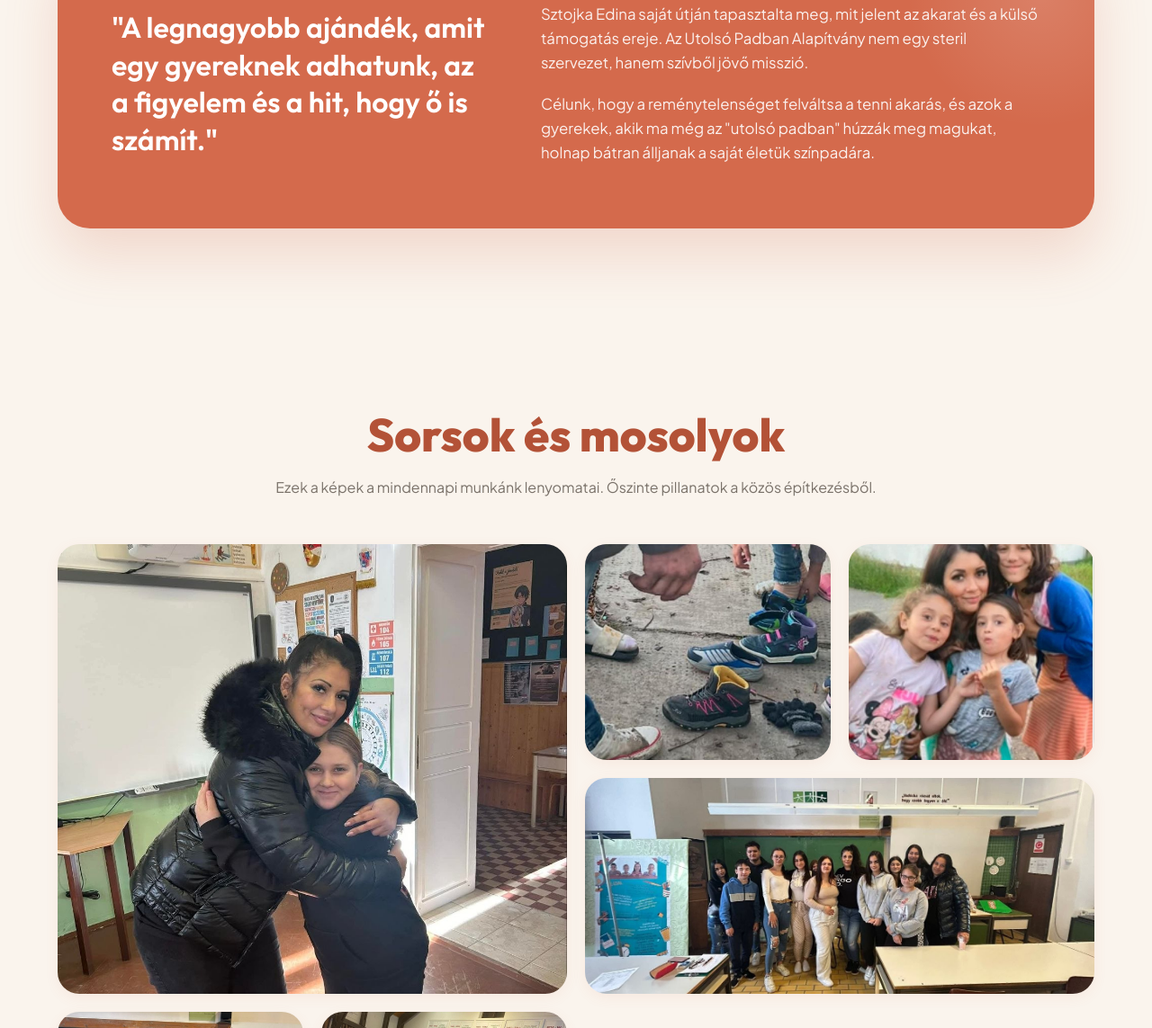
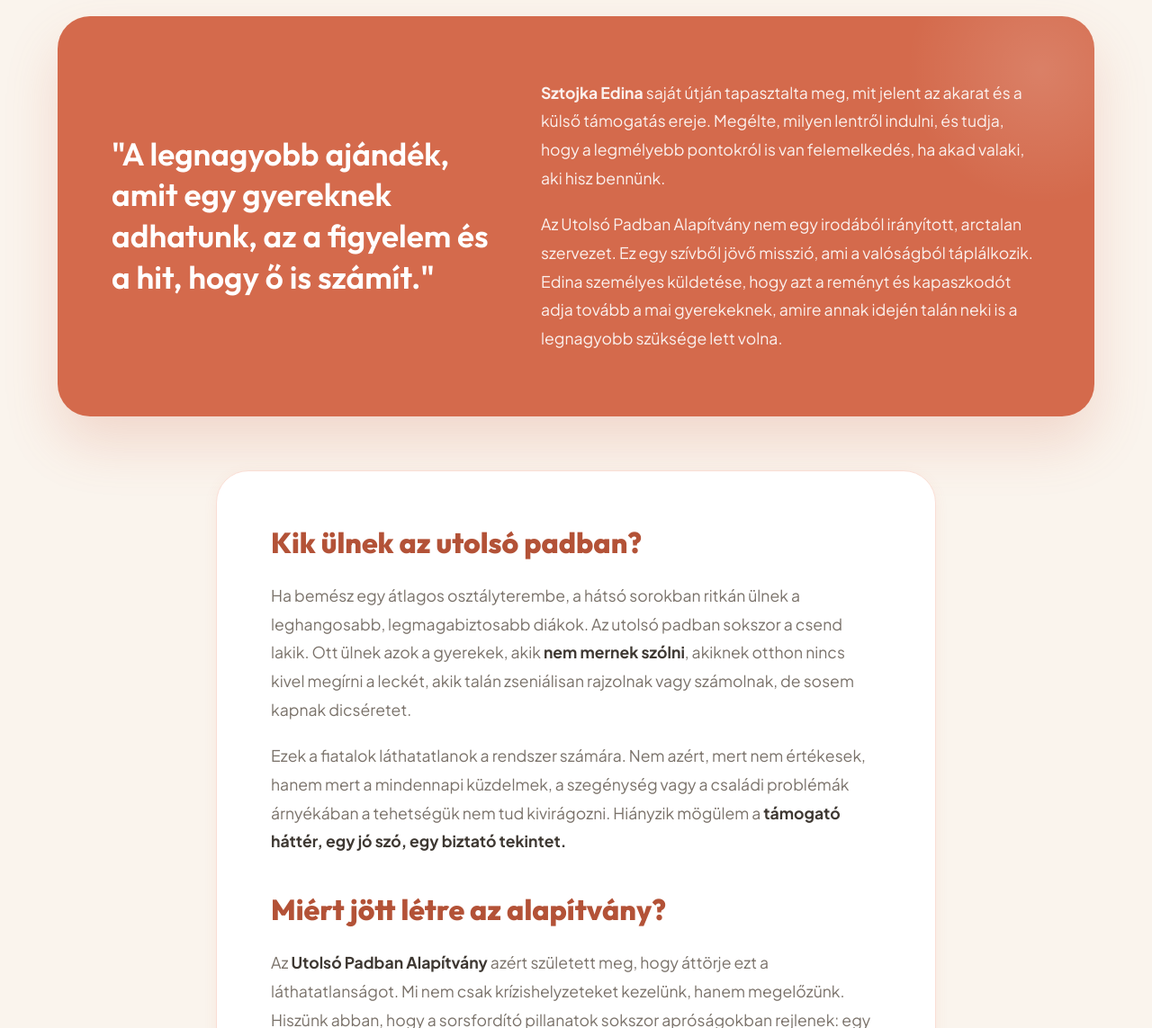
Before and after one commit to faqulord/Edina, a website: page public/index.html in a window 1280 px wide. Shown: the part 1657-2800 px from the top of the page at 90% size. Drawn offline with nearby package versions, Linux system fonts and the light colour scheme.

Commit message:
Update index.html

```diff
--- a/public/index.html
+++ b/public/index.html
@@ -8,22 +8,22 @@
 
     <link rel="preconnect" href="https://fonts.googleapis.com" />
     <link rel="preconnect" href="https://fonts.gstatic.com" crossorigin />
-    <link href="https://fonts.googleapis.com/css2?family=Outfit:wght@400;600;800&family=Plus+Jakarta+Sans:wght@400;500;700&display=swap" rel="stylesheet" />
+    <link href="https://fonts.googleapis.com/css2?family=Outfit:wght@400;600;800&family=Plus+Jakarta+Sans:wght@400;500;700;800&display=swap" rel="stylesheet" />
 
     <link href="https://unpkg.com/aos@2.3.1/dist/aos.css" rel="stylesheet">
 
     <style>
         :root {
-            /* MELEG, ORGANIKUS SZÍNPALETTA - Nincs sterilitás */
-            --bg-body: #FAF4ED;         /* Meleg homokszín alap */
-            --bg-section: #F2E3D5;      /* Kicsit sötétebb, tört bézs a szekciók elkülönítésére */
-            --primary: #D46A4C;         /* Meleg terrakotta / agyag - emberi, barátságos */
-            --primary-light: #FADED5;   /* Halvány terrakotta */
+            /* MELEG, ORGANIKUS SZÍNPALETTA */
+            --bg-body: #FAF4ED;
+            --bg-section: #F2E3D5;
+            --primary: #D46A4C;
+            --primary-light: #FADED5;
             --primary-dark: #B35237;
-            --accent: #E89E2E;          /* Napsárga / meleg okker */
+            --accent: #E89E2E;
             --accent-hover: #CC8722;
-            --text-dark: #3E3832;       /* Mély, meleg barnás-szürke (nem rideg fekete) */
-            --text-muted: #7A726A;      /* Meleg szürke */
+            --text-dark: #3E3832;
+            --text-muted: #7A726A;
             --white: #FFFFFF;
 
             --shadow-sm: 0 4px 15px rgba(212, 106, 76, 0.08);
@@ -39,13 +39,13 @@
             font-family: 'Plus Jakarta Sans', sans-serif;
             background-color: var(--bg-body);
             color: var(--text-dark);
-            line-height: 1.6;
+            line-height: 1.7;
             overflow-x: hidden;
         }
 
-        h1, h2, h3, h4, .logo { font-family: 'Outfit', sans-serif; font-weight: 800; line-height: 1.15; }
+        h1, h2, h3, h4, .logo { font-family: 'Outfit', sans-serif; font-weight: 800; line-height: 1.2; }
 
-        .container { width: min(1200px, 90%); margin: 0 auto; relative; }
+        .container { width: min(1200px, 90%); margin: 0 auto; position: relative; }
 
         /* --- Organikus Háttérformák (Blobs) --- */
         .blob { position: absolute; z-index: -1; filter: blur(60px); opacity: 0.6; }
@@ -123,7 +123,7 @@
             background: var(--accent); opacity: 0.3; z-index: -1; border-radius: 10px;
         }
 
-        .hero p { font-size: 1.15rem; color: var(--text-muted); margin-bottom: 40px; max-width: 90%; line-height: 1.7; }
+        .hero p { font-size: 1.15rem; color: var(--text-muted); margin-bottom: 40px; max-width: 90%; }
         .hero-btns { display: flex; gap: 16px; flex-wrap: wrap; }
 
         .hero-img-wrapper { position: relative; padding: 15px; }
@@ -139,9 +139,8 @@
             border-radius: 50%; display: flex; align-items: center; justify-content: center; font-size: 22px;
         }
 
-        /* --- Misszió (Színezett háttérrel) --- */
+        /* --- Misszió --- */
         .section-mission { padding: 100px 0; background-color: var(--bg-section); position: relative; }
-        /* Díszítő hullám a tetején */
         .wave-top { position: absolute; top: -1px; left: 0; width: 100%; overflow: hidden; line-height: 0; }
         .wave-top svg { display: block; width: calc(130% + 1.3px); height: 50px; }
         .wave-top .shape-fill { fill: var(--bg-body); }
@@ -163,14 +162,14 @@
         .mission-card h3 { font-size: 1.4rem; margin-bottom: 16px; color: var(--text-dark); }
         .mission-card p { color: var(--text-muted); font-size: 1rem; }
 
-        /* --- Történet Rész (Meleg, sötétebb kártya) --- */
+        /* --- Történet Rész & Bővített Szöveg --- */
         .section-padding { padding: 100px 0; }
+
         .story-section {
             background: var(--primary); color: var(--white); padding: 70px 60px;
             border-radius: var(--radius-xl); position: relative; overflow: hidden;
-            box-shadow: 0 30px 60px rgba(212, 106, 76, 0.2);
+            box-shadow: 0 30px 60px rgba(212, 106, 76, 0.2); margin-bottom: 60px;
         }
-        /* Finom minta a terrakotta kártyán */
         .story-section::before {
             content: ''; position: absolute; top: 0; right: 0; width: 300px; height: 300px;
             background: radial-gradient(circle, rgba(255,255,255,0.15) 0%, transparent 70%);
@@ -178,8 +177,19 @@
         }
 
         .story-grid { display: grid; grid-template-columns: 1fr 1.3fr; gap: 50px; align-items: center; position: relative; z-index: 2; }
-        .story-quote { font-size: 2rem; font-family: 'Outfit', sans-serif; line-height: 1.3; font-weight: 600; }
-        .story-text { color: rgba(255,255,255,0.9); font-size: 1.05rem; }
+        .story-quote { font-size: clamp(1.8rem, 3vw, 2.2rem); font-family: 'Outfit', sans-serif; line-height: 1.3; font-weight: 600; }
+        .story-text { color: rgba(255,255,255,0.9); font-size: 1.1rem; line-height: 1.8; }
+
+        /* Új, olvasható marketing szöveg blokk */
+        .rich-text-block {
+            max-width: 800px; margin: 0 auto; background: var(--white);
+            padding: 60px; border-radius: var(--radius-xl); box-shadow: var(--shadow-sm);
+            border: 1px solid var(--primary-light);
+        }
+        .rich-text-block h3 { color: var(--primary-dark); font-size: 2rem; margin-bottom: 25px; }
+        .rich-text-block p { color: var(--text-muted); font-size: 1.1rem; margin-bottom: 20px; line-height: 1.8; }
+        .rich-text-block p:last-child { margin-bottom: 0; }
+        .rich-text-block strong { color: var(--text-dark); font-weight: 700; }
 
         /* --- Galéria --- */
         .gallery-grid { display: grid; grid-template-columns: repeat(4, 1fr); grid-auto-rows: 240px; gap: 20px; }
@@ -192,11 +202,10 @@
         .img-large { grid-column: span 2; grid-row: span 2; }
         .img-wide { grid-column: span 2; }
 
-        /* --- Adományozás (Barátságos, színes doboz) --- */
+        /* --- Adományozás (CTA) --- */
         .donation-block {
             background: var(--white); border-radius: var(--radius-xl); padding: 60px;
             box-shadow: var(--shadow-lg); text-align: center; border: 3px solid var(--primary-light);
-            position: relative; overflow: hidden;
         }
         .donation-block h2 { font-size: clamp(2.2rem, 4vw, 3rem); color: var(--primary-dark); }
         .donation-block p { color: var(--text-muted); font-size: 1.1rem; max-width: 650px; margin: 16px auto 0; }
@@ -217,7 +226,7 @@
         @media (max-width: 992px) {
             .hero { padding-top: 130px; text-align: center; }
             .hero-grid, .story-grid { grid-template-columns: 1fr; gap: 40px; }
-            .hero h1 span::after { display: none; } /* Mobilon a kiemelés lehet zavaró */
+            .hero h1 span::after { display: none; }
             .hero p { margin: 0 auto 30px; }
             .hero-btns { justify-content: center; }
             .hero-img-wrapper { max-width: 450px; margin: 20px auto 0; }
@@ -226,6 +235,7 @@
             .hamburger { display: block; }
             .gallery-grid { grid-template-columns: repeat(2, 1fr); grid-auto-rows: 200px; }
             .story-section { padding: 50px 30px; }
+            .rich-text-block { padding: 40px 30px; }
         }
 
         @media (max-width: 600px) {
@@ -236,6 +246,8 @@
             .gallery-grid { grid-template-columns: 1fr; grid-auto-rows: 260px; }
             .img-large, .img-wide { grid-column: span 1; grid-row: span 1; }
             .story-quote { font-size: 1.6rem; text-align: center; }
+            .rich-text-block { padding: 30px 20px; }
+            .rich-text-block h3 { font-size: 1.6rem; }
             .donation-block { padding: 40px 20px; }
             .data-item { padding: 20px; }
         }
@@ -253,7 +265,7 @@
                 <span>Utolsó Padban Alapítvány</span>
             </a>
             <div class="nav-links">
-                <a href="#kik-vagyunk">Küldetésünk</a>
+                <a href="#kik-vagyunk">Mit teszünk?</a>
                 <a href="#tortenet">A Történetünk</a>
                 <a href="#galeria">Pillanatok</a>
                 <a href="#tamogatas" class="btn btn-accent" style="padding: 10px 24px; font-size: 0.95rem;">Támogatás</a>
@@ -267,7 +279,7 @@
     </header>
 
     <div class="mobile-menu">
-        <a href="#kik-vagyunk">Küldetésünk</a>
+        <a href="#kik-vagyunk">Mit teszünk?</a>
         <a href="#tortenet">A Történetünk</a>
         <a href="#galeria">Pillanatok</a>
         <a href="#tamogatas" class="btn btn-accent">Támogatás</a>
@@ -279,10 +291,10 @@
                 <div data-aos="fade-up">
                     <span class="eyebrow">Remény. Esély. Jelenlét.</span>
                     <h1>Hogy egyetlen gyerek se maradjon az <span>utolsó padban</span>.</h1>
-                    <p>Az alapítvány célja, hogy megadjuk a kezdőlökést, a figyelmet és az elfogadást azoknak a gyerekeknek, akiket a rendszer könnyen szem elől téveszt. Valódi emberi jelenléttel segítünk.</p>
+                    <p>Minden gyermek rejt egy csodát, csak van, akinek a hangja elveszik a zajban. Célunk, hogy megtaláljuk, felemeljük és valódi, emberi jelenléttel támogassuk azokat a fiatalokat, akiket a rendszer sokszor észre sem vesz.</p>
                     <div class="hero-btns">
                         <a href="#tamogatas" class="btn btn-accent">Mellétek állok</a>
-                        <a href="#kik-vagyunk" class="btn btn-outline">Ismerj meg minket</a>
+                        <a href="#tortenet" class="btn btn-outline">Ismerd meg a miértet</a>
                     </div>
                 </div>
                 <div class="hero-img-wrapper" data-aos="zoom-in" data-aos-delay="150">
@@ -291,7 +303,7 @@
                         <div class="icon">♥</div>
                         <div>
                             <strong style="display:block; font-family: 'Outfit'; font-size: 1.15rem; color: var(--text-dark);">Valódi törődés</strong>
-                            <span style="font-size: 0.85rem; color: var(--text-muted)">Nem csak szavakban.</span>
+                            <span style="font-size: 0.85rem; color: var(--text-muted)">Ott vagyunk velük.</span>
                         </div>
                     </div>
                 </div>
@@ -304,52 +316,66 @@
                     <path d="M321.39,56.44c58-10.79,114.16-30.13,172-41.86,82.39-16.72,168.19-17.73,250.45-.39C823.78,31,906.67,72,985.66,92.83c70.05,18.48,146.53,26.09,214.34,3V0H0V27.35A600.21,600.21,0,0,0,321.39,56.44Z" class="shape-fill"></path>
                 </svg>
             </div>
-
             <div class="container">
                 <div class="section-header" data-aos="fade-up">
                     <h2>Mit teszünk a gyakorlatban?</h2>
                     <p style="color: var(--text-muted); font-size: 1.1rem;">Nem távolról osztunk tanácsokat. Ott vagyunk a közösségekben, figyelünk, mentorálunk és eszközöket adunk a kezükbe.</p>
                 </div>
-
                 <div class="grid-3">
                     <div class="mission-card" data-aos="fade-up" data-aos-delay="100">
                         <div class="card-icon-wrap">01</div>
                         <h3>Észrevesszük őket</h3>
-                        <p>Kereszttüzébe kerülnek azok a fiatalok, akik tehetségesek, vagy egyszerűen csak szeretetre vágynak, de a háttérben maradtak.</p>
+                        <p>Megkeressük azokat a fiatalokat, akik tehetségesek, intelligensek, vagy egyszerűen csak szeretetre vágynak, de a háttérben maradtak a figyelemhiány miatt.</p>
                     </div>
                     <div class="mission-card" data-aos="fade-up" data-aos-delay="200">
                         <div class="card-icon-wrap">02</div>
                         <h3>Kapaszkodót adunk</h3>
-                        <p>Fizikai és érzelmi támogatást, mentorálást biztosítunk. Közösséget építünk, ahová bátran fordulhatnak segítségért.</p>
+                        <p>Fizikai és érzelmi támogatást, mentorálást biztosítunk. Nem csak füzeteket veszünk, hanem egy megtartó közösséget építünk köréjük.</p>
                     </div>
                     <div class="mission-card" data-aos="fade-up" data-aos-delay="300">
                         <div class="card-icon-wrap">03</div>
                         <h3>Jövőképet építünk</h3>
-                        <p>A hátrányos helyzet nem szabad, hogy ítélet legyen. Megmutatjuk a kiutat, és végigkísérjük őket az odavezető úton.</p>
+                        <p>A szegénység vagy a rossz családi háttér nem ítélet. Megmutatjuk a kiutat, új perspektívákat nyitunk, és végigkísérjük őket az úton.</p>
                     </div>
                 </div>
             </div>
         </section>
 
-        <section id="tortenet" class="section-padding container">
+        <section id="tortenet" class="section-padding" style="background-color: var(--bg-body);">
+            <div class="container">
+
                 <div class="story-section" data-aos="fade-up">
                     <div class="story-grid">
                         <div class="story-quote">
                             "A legnagyobb ajándék, amit egy gyereknek adhatunk, az a figyelem és a hit, hogy ő is számít."
                         </div>
                         <div class="story-text">
-                        <p style="margin-bottom: 20px;">Sztojka Edina saját útján tapasztalta meg, mit jelent az akarat és a külső támogatás ereje. Az Utolsó Padban Alapítvány nem egy steril szervezet, hanem szívből jövő misszió.</p>
-                        <p>Célunk, hogy a reménytelenséget felváltsa a tenni akarás, és azok a gyerekek, akik ma még az "utolsó padban" húzzák meg magukat, holnap bátran álljanak a saját életük színpadára.</p>
+                            <p style="margin-bottom: 20px;"><strong>Sztojka Edina</strong> saját útján tapasztalta meg, mit jelent az akarat és a külső támogatás ereje. Megélte, milyen lentről indulni, és tudja, hogy a legmélyebb pontokról is van felemelkedés, ha akad valaki, aki hisz bennünk.</p>
+                            <p>Az Utolsó Padban Alapítvány nem egy irodából irányított, arctalan szervezet. Ez egy szívből jövő misszió, ami a valóságból táplálkozik. Edina személyes küldetése, hogy azt a reményt és kapaszkodót adja tovább a mai gyerekeknek, amire annak idején talán neki is a legnagyobb szüksége lett volna.</p>
                         </div>
                     </div>
                 </div>
+
+                <div class="rich-text-block" data-aos="fade-up">
+                    <h3>Kik ülnek az utolsó padban?</h3>
+                    <p>Ha bemész egy átlagos osztályterembe, a hátsó sorokban ritkán ülnek a leghangosabb, legmagabiztosabb diákok. Az utolsó padban sokszor a csend lakik. Ott ülnek azok a gyerekek, akik <strong>nem mernek szólni</strong>, akiknek otthon nincs kivel megírni a leckét, akik talán zseniálisan rajzolnak vagy számolnak, de sosem kapnak dicséretet.</p>
+
+                    <p>Ezek a fiatalok láthatatlanok a rendszer számára. Nem azért, mert nem értékesek, hanem mert a mindennapi küzdelmek, a szegénység vagy a családi problémák árnyékában a tehetségük nem tud kivirágozni. Hiányzik mögülem a <strong>támogató háttér, egy jó szó, egy biztató tekintet.</strong></p>
+
+                    <h3 style="margin-top: 40px;">Miért jött létre az alapítvány?</h3>
+                    <p>Az <strong>Utolsó Padban Alapítvány</strong> azért született meg, hogy áttörje ezt a láthatatlanságot. Mi nem csak krízishelyzeteket kezelünk, hanem megelőzünk. Hiszünk abban, hogy a sorsfordító pillanatok sokszor apróságokban rejlenek: egy őszinte beszélgetésben, egy megvásárolt sportfelszerelésben, vagy abban a mondatban, hogy <em>"Képes vagy rá."</em></p>
+
+                    <p>Célunk, hogy a reménytelenséget felváltsa a tenni akarás. Azt akarjuk, hogy azok a gyerekek, akik ma még lehajtott fejjel ülnek leghátul, holnap <strong>bátran, önbizalommal telve álljanak a saját életük színpadára.</strong> Mert minden gyermek megérdemli az esélyt, hogy megmutassa a világnak, mi rejlik benne.</p>
+                </div>
+
+            </div>
         </section>
 
-        <section id="galeria" class="section-padding">
+        <section id="galeria" class="section-padding" style="padding-top: 50px;">
             <div class="container">
                 <div class="section-header" data-aos="fade-up" style="margin-bottom: 50px;">
                     <h2>Sorsok és mosolyok</h2>
-                    <p style="color: var(--text-muted)">Ezek a képek a mindennapi munkánk lenyomatai. Őszinte pillanatok a közös építkezésből.</p>
+                    <p style="color: var(--text-muted)">Nem beállított képek, hanem a mindennapi munkánk lenyomatai. Őszinte pillanatok a közös építkezésből.</p>
                 </div>
 
                 <div class="gallery-grid">
@@ -368,7 +394,7 @@
                 <div class="donation-block" data-aos="fade-up">
                     <h2>Közösen tehetünk a legtöbbet!</h2>
                     <p>
-                        Minden apró segítség hatalmas lépés egy gyerek életében. Állj mellénk, ajánld fel adód 1%-át, vagy támogass minket közvetlenül, hogy ne maradjanak egyedül!
+                        A figyelem és a segítség ingyen van, de a programokhoz, az eszközökhöz és a mindennapi munkához összefogásra van szükségünk. Állj mellénk, ajánld fel adód 1%-át, vagy támogass minket közvetlenül, hogy senki ne maradjon magára!
                     </p>
 
                     <div class="donation-data">
@@ -382,7 +408,7 @@
                         </div>
                     </div>
 
-                    <p style="font-weight: 700; color: var(--primary); margin-bottom: 25px; font-size: 1.1rem;">Hálásan köszönjük, hogy hiszel bennünk!</p>
+                    <p style="font-weight: 700; color: var(--primary); margin-bottom: 25px; font-size: 1.1rem;">Hálásan köszönjük, hogy hiszel bennünk és a gyerekekben!</p>
                     <a href="mailto:info@utolsopadban.hu" class="btn btn-accent">Lépj velünk kapcsolatba</a>
                 </div>
             </div>
@@ -398,22 +424,19 @@
 
     <script src="https://unpkg.com/aos@2.3.1/dist/aos.js"></script>
     <script>
-        // Animációk inicializálása
         AOS.init({ duration: 800, once: true, offset: 80 });
 
-        // Navigáció árnyékolása görgetéskor
         window.addEventListener('scroll', function() {
             const header = document.querySelector('header');
             if (window.scrollY > 20) {
                 header.style.boxShadow = '0 4px 20px rgba(212, 106, 76, 0.08)';
-                header.style.background = 'rgba(250, 244, 237, 0.95)';
+                header.style.background = 'rgba(250, 244, 237, 0.98)';
             } else {
                 header.style.boxShadow = 'none';
                 header.style.background = 'rgba(250, 244, 237, 0.85)';
             }
         });
 
-        // Mobil menü kezelése
         const hamburger = document.querySelector('.hamburger');
         const mobileMenu = document.querySelector('.mobile-menu');
         const mobileLinks = document.querySelectorAll('.mobile-menu a');
```
Lines whose indentation alone changed are shown as unchanged.
